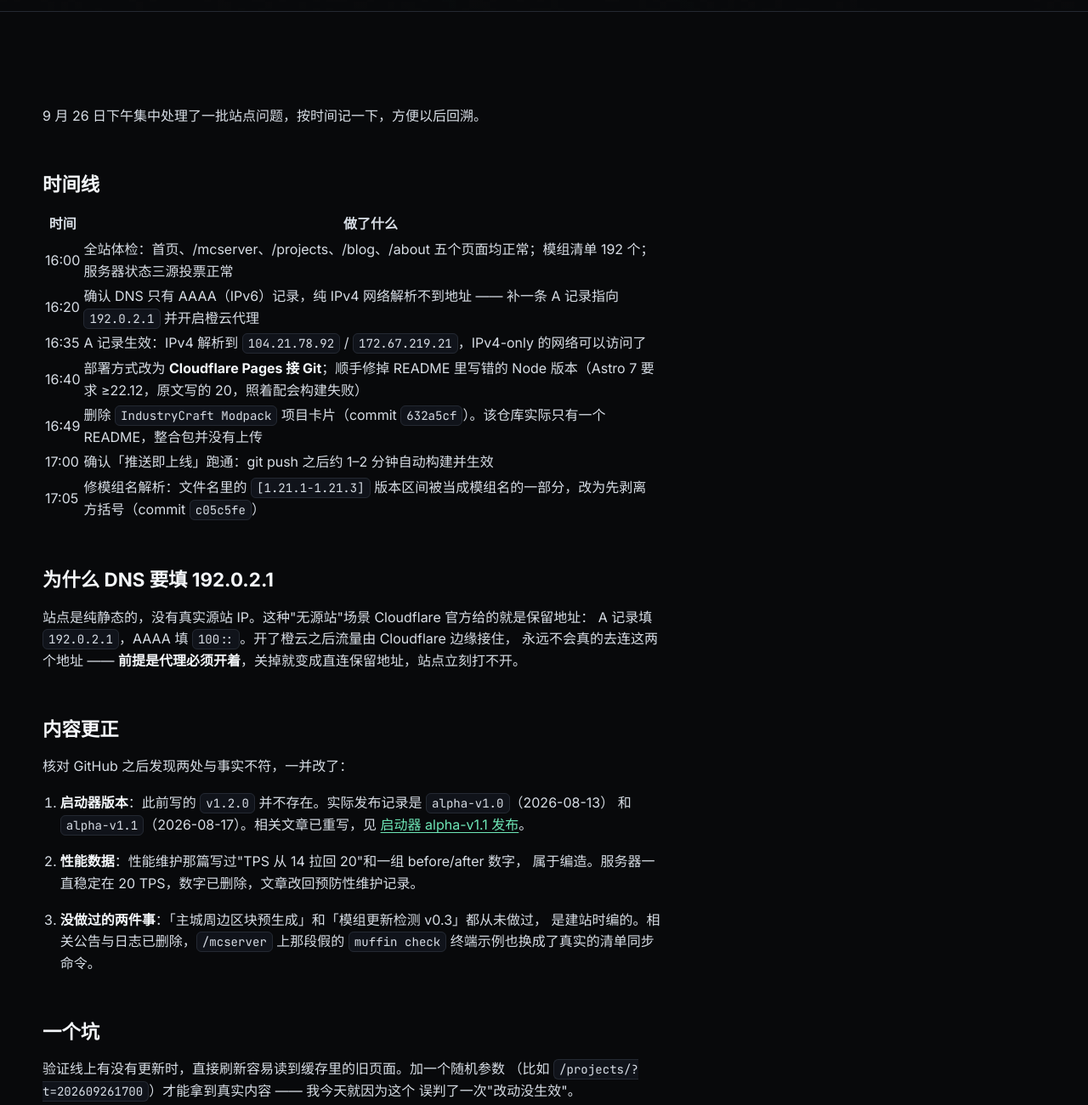
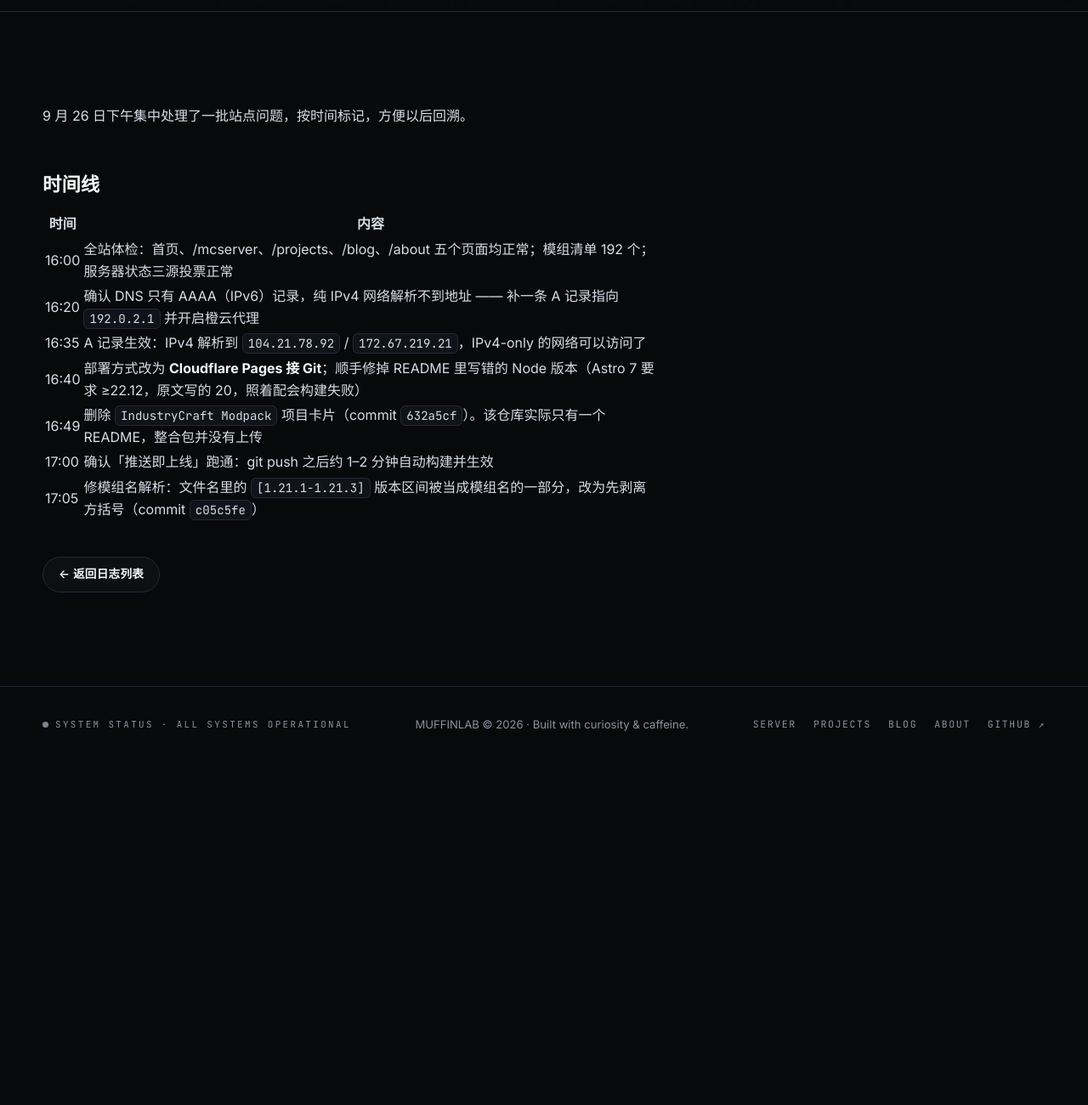
Before and after one commit to AlleinMuffin/muffin-site, an Astro site: page /blog/2026-09-26-site-maintenance in a window 1280 px wide. Shown: the part 440-1740 px from the top of the page at 85% size. After the commit the page ends 1343 px from the top, so only its background shows below. Built offline with nearby package versions, Linux system fonts and the light colour scheme; Astro itself is replaced by a stand-in of ours; no server answers.

Commit message:
Correct site maintenance blog post details
Updated the blog post to correct information regarding site maintenance and DNS settings. Adjusted the timeline format and removed inaccurate statements about previous actions.

```diff
--- a/src/content/blog/2026-09-26-site-maintenance.md
+++ b/src/content/blog/2026-09-26-site-maintenance.md
@@ -5,11 +5,11 @@ pubDate: 2026-09-26
 tags: ["站点", "运维", "更正"]
 ---
 
-9 月 26 日下午集中处理了一批站点问题，按时间记一下，方便以后回溯。
+9 月 26 日下午集中处理了一批站点问题，按时间标记，方便以后回溯。
 
 ## 时间线
 
-| 时间 | 做了什么 |
+| 时间 | 内容 |
 | --- | --- |
 | 16:00 | 全站体检：首页、/mcserver、/projects、/blog、/about 五个页面均正常；模组清单 192 个；服务器状态三源投票正常 |
 | 16:20 | 确认 DNS 只有 AAAA（IPv6）记录，纯 IPv4 网络解析不到地址 —— 补一条 A 记录指向 `192.0.2.1` 并开启橙云代理 |
@@ -18,29 +18,3 @@ tags: ["站点", "运维", "更正"]
 | 16:49 | 删除 `IndustryCraft Modpack` 项目卡片（commit `632a5cf`）。该仓库实际只有一个 README，整合包并没有上传 |
 | 17:00 | 确认「推送即上线」跑通：git push 之后约 1–2 分钟自动构建并生效 |
 | 17:05 | 修模组名解析：文件名里的 `[1.21.1-1.21.3]` 版本区间被当成模组名的一部分，改为先剥离方括号（commit `c05c5fe`） |
-
-## 为什么 DNS 要填 192.0.2.1
-
-站点是纯静态的，没有真实源站 IP。这种"无源站"场景 Cloudflare 官方给的就是保留地址：
-A 记录填 `192.0.2.1`，AAAA 填 `100::`。开了橙云之后流量由 Cloudflare 边缘接住，
-永远不会真的去连这两个地址 —— **前提是代理必须开着**，关掉就变成直连保留地址，站点立刻打不开。
-
-## 内容更正
-
-核对 GitHub 之后发现两处与事实不符，一并改了：
-
-1. **启动器版本**：此前写的 `v1.2.0` 并不存在。实际发布记录是 `alpha-v1.0`（2026-08-13）
-   和 `alpha-v1.1`（2026-08-17）。相关文章已重写，见
-   [启动器 alpha-v1.1 发布](/blog/launcher-alpha-v1-1)。
-2. **性能数据**：性能维护那篇写过"TPS 从 14 拉回 20"和一组 before/after 数字，
-   属于编造。服务器一直稳定在 20 TPS，数字已删除，文章改回预防性维护记录。
-
-3. **没做过的两件事**：「主城周边区块预生成」和「模组更新检测 v0.3」都从未做过，
-   是建站时编的。相关公告与日志已删除，`/mcserver` 上那段假的 `muffin check`
-   终端示例也换成了真实的清单同步命令。
-
-## 一个坑
-
-验证线上有没有更新时，直接刷新容易读到缓存里的旧页面。加一个随机参数
-（比如 `/projects/?t=202609261700`）才能拿到真实内容 —— 我今天就因为这个
-误判了一次"改动没生效"。
```
